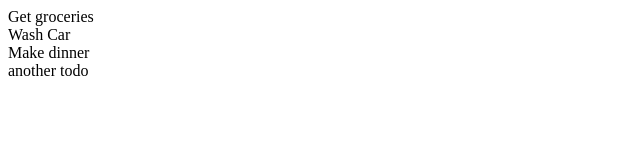
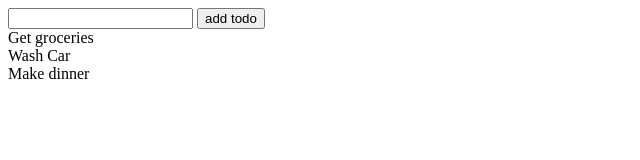
Before and after one commit to StoneHappy/js-begin, a plain HTML site: page index.html in a window 1280 px wide. Shown: the whole page, without its empty margins (0-640 px from the left). Drawn offline with Linux system fonts and the light colour scheme.

Commit message:
✨ feat: render todolist

```diff
--- a/index.html
+++ b/index.html
@@ -1,22 +1,42 @@
 <!DOCTYPE html>
 <html lang="en">
+
 <head>
   <meta charset="UTF-8">
   <meta http-equiv="X-UA-Compatible" content="IE=edge">
   <meta name="viewport" content="width=device-width, initial-scale=1.0">
   <title>Document</title>
 </head>
+
 <body>
+  <input id="todo-title" type="text">
+  <button onclick="addTodo()">add todo</button>
+  <div id="todo-list"></div>
   <script>
     let todos = ['Get groceries', 'Wash Car', 'Make dinner'];
-        todos.push("another todo");
 
-        todos.forEach(function(todoTitle){
+    render();
+
+    function addTodo() {
+      let todotitle = document.getElementById('todo-title');
+      todos.push(todotitle.value);
+      render();
+    }
+
+    function render() {
+
+      document.getElementById('todo-list').innerHTML = '';
+
+      todos.forEach(function (todoTitle) {
         let element = document.createElement('div');
         element.innerHTML = todoTitle;
-            document.body.appendChild(element);
+        let todolist = document.getElementById('todo-list');
+        todolist.appendChild(element);
       })
+
+    }
 
   </script>
 </body>
+
 </html>
```
Lines whose indentation alone changed are shown as unchanged.
